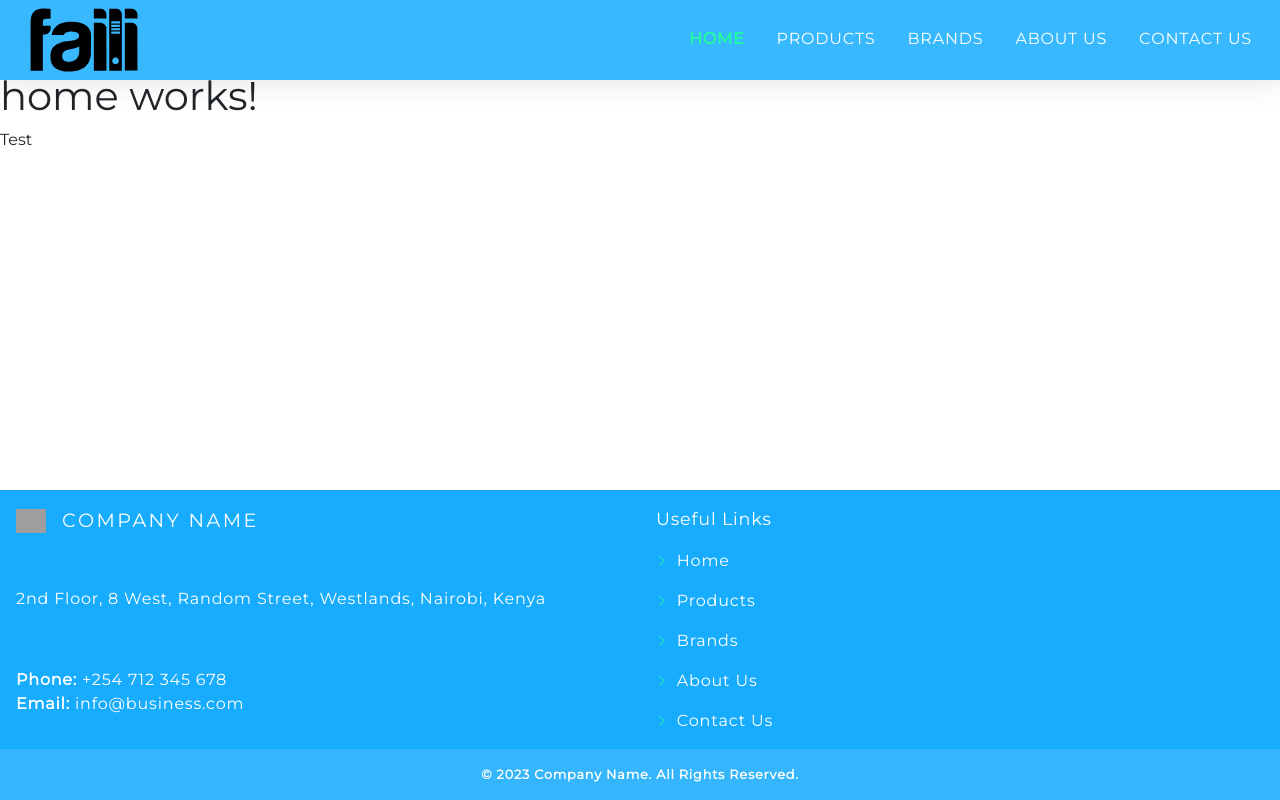
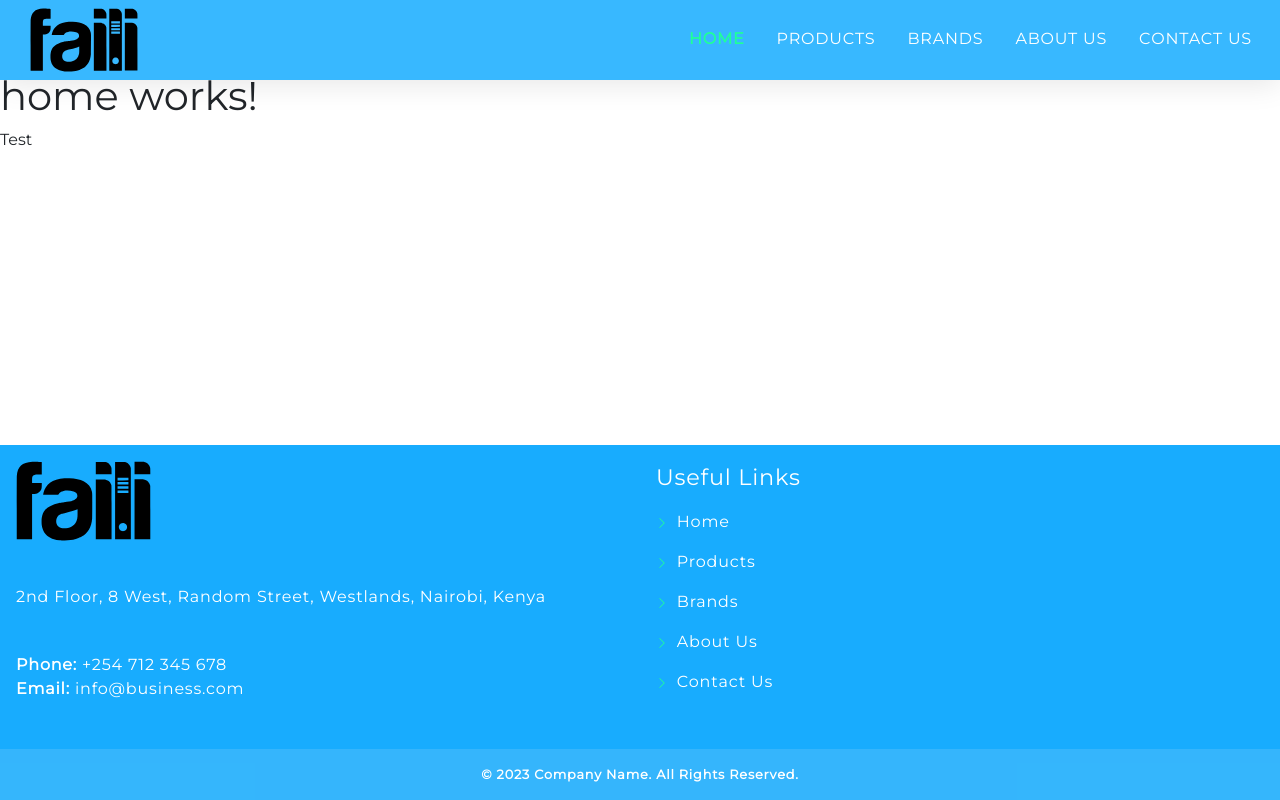
Before and after one commit to QoSz/eShop, an Angular app: page /#/home in a window 1280 px wide. Built offline with nearby package versions, Linux system fonts and the light colour scheme; grey boxes are pictures that could not be loaded.

Commit message:
Updated footer logo

```diff
--- a/src/app/components/footer/footer.component.html
+++ b/src/app/components/footer/footer.component.html
@@ -1,11 +1,7 @@
 <div class="footer-container">
     <div class="footer-company-details footer-grid-item">
         <div class="logo-container">
-            <a class="footer-brand-container" href="#">
-                <img src="https://getbootstrap.com/docs/5.3/assets/brand/bootstrap-logo.svg" alt="Logo" width="30"
-                    height="24">
-                Company Name
-            </a>
+            <img src="assets/Images/Faili-Logo-Transparent.svg" alt="Faili Logo" class="footer-logo">
         </div>
         <div class="address-container">
             <p class="footer-text">2nd Floor, 8 West, Random Street, Westlands, Nairobi, Kenya</p>
--- a/src/app/components/footer/footer.component.scss
+++ b/src/app/components/footer/footer.component.scss
@@ -21,21 +21,15 @@
     .logo-container {
         grid-area: logo;
 
-        .footer-brand-container {
-            display: flex;
-            align-items: center;
-            gap: 1rem;
-            font-size: 1.2rem;
-            font-weight: 400;
-            text-transform: uppercase;
-            letter-spacing: 0.15rem;
-            text-decoration: none;
-            color: white;
+        .footer-logo {
+            height: 5rem;
         }
     }
 
     .address-container {
         grid-area: address;
+        display: flex;
+        align-items: center;
     }
 
     .contact-details-container {
@@ -56,7 +50,7 @@
 .footer-links {
 
     .footer-links-header {
-        font-size: 1.1rem;
+        font-size: 1.4rem;
         font-weight: 500;
         letter-spacing: 0.05rem;
         color: rgb(255, 255, 255);
```
